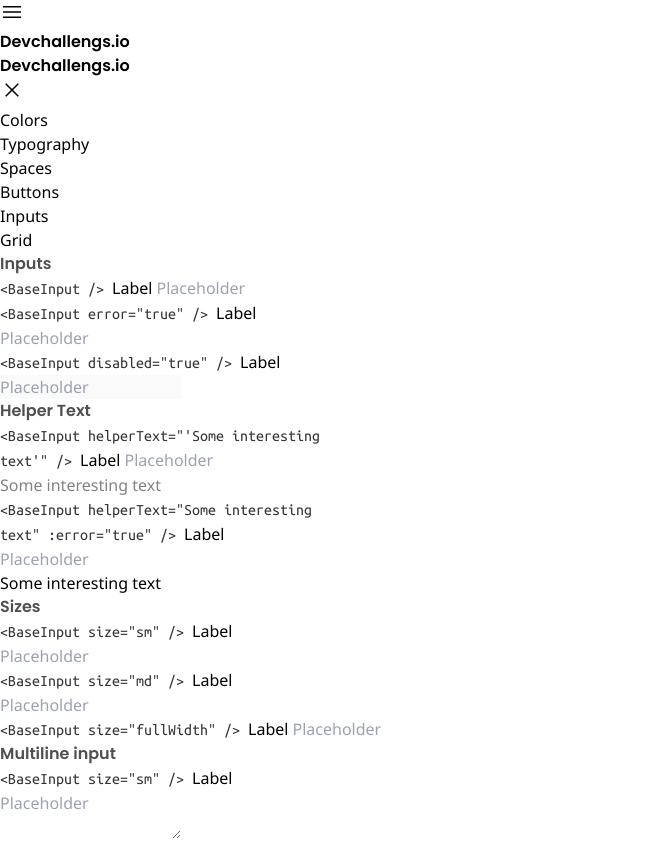
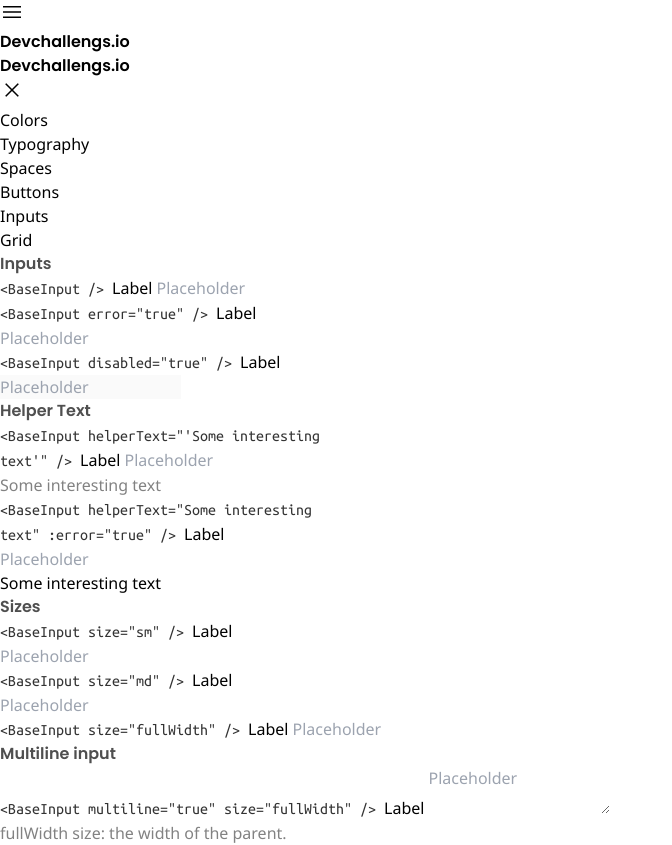
Before and after one commit to RennanPeron/reusable-components, a Vue app: page /inputs in a window 1280 px wide. Shown: the whole page, without its empty margins (0-672 px from the left). Built offline with nearby package versions, Linux system fonts and the light colour scheme.

Commit message:
fullWidth size fix

```diff
--- a/src/components/base/Input.vue
+++ b/src/components/base/Input.vue
@@ -1,7 +1,8 @@
 <template>
-    <label class="flex flex-col text-gray-900 " :class="{
+    <label class="flex flex-col text-gray-900" :class="{
         'focus-within:text-blue-400': !error,
-        'focus-within:text-red-600 text-red-400': error
+        'focus-within:text-red-600 text-red-400': error,
+        'w-fit': size != 'fullWidth'
     }">
         <span class="block mb-1 noto-sans text-xs">
             Label
@@ -14,13 +15,12 @@
                 'bg-gray-200': disabled
             }" :disabled="disabled">
 
-        <textarea v-else placeholder="Placeholder" class="rounded-lg border-2 p-5 overflow-hidden hover:border-gray-900"
-            :class="{
-                'focus:border-blue-400 border-gray-400 text-gray-3': !error,
-                'focus:border-red-600 border-red-400 text-gray-3': error,
-                'bg-gray-200': disabled
-            }
-                " :disabled="disabled" @input="resize($event)"></textarea>
+        <textarea v-else placeholder="Placeholder" class="rounded-lg border-2 overflow-hidden hover:border-gray-900" :class="[classList], {
+            'focus:border-blue-400 border-gray-400 text-gray-3': !error,
+            'focus:border-red-600 border-red-400 text-gray-3': error,
+            'bg-gray-200': disabled
+        }
+            " :disabled="disabled" @input="resize($event)"></textarea>
     </label>
     <p class="mt-1 noto-sans text-[0.652rem]" :class="{ 'text-gray-3': !error, 'text-red-400': error }">{{ helperText }}
     </p>
--- a/src/views/InputsView.vue
+++ b/src/views/InputsView.vue
@@ -59,17 +59,15 @@
             <span class="block text-gray-1 mb-3">
                 &lt;BaseInput size="fullWidth" /&gt;
             </span>
-            <base-input size="'fullWidth'" />
+            <base-input size="fullWidth" />
         </div>
         <!-- Multiline -->
         <h2 class="text-gray-2 text-2xl font-medium mb-6 first:mt-0 mt-10">Multiline input</h2>
-        <section class="examples flex flex-wrap flex=row w-fit mb-8 gap-x-16 gap-y-8 lg:gap-x-32">
-            <div>
-                <span class="block text-gray-1 mb-3">
-                    &lt;BaseInput size="sm" /&gt;
-                </span>
-                <base-input multiline="true" />
-            </div>
+        <section class="examples w-1/4 mb-8 w-full">
+            <span class="block text-gray-1 mb-3">
+                &lt;BaseInput multiline="true" size="fullWidth" /&gt;
+            </span>
+            <base-input multiline="true" size="fullWidth" helperText="fullWidth size: the width of the parent." />
         </section>
     </main>
 </template>
```
